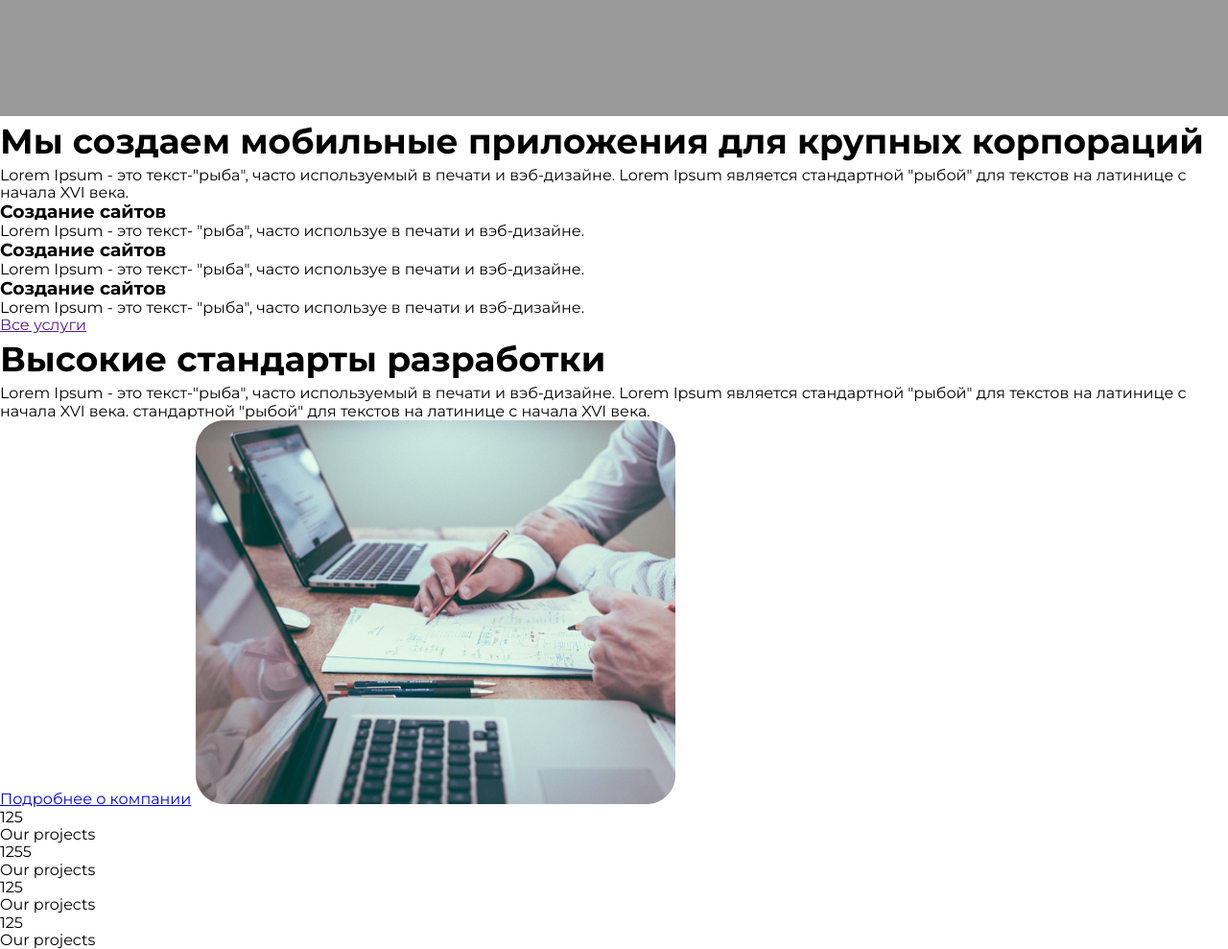
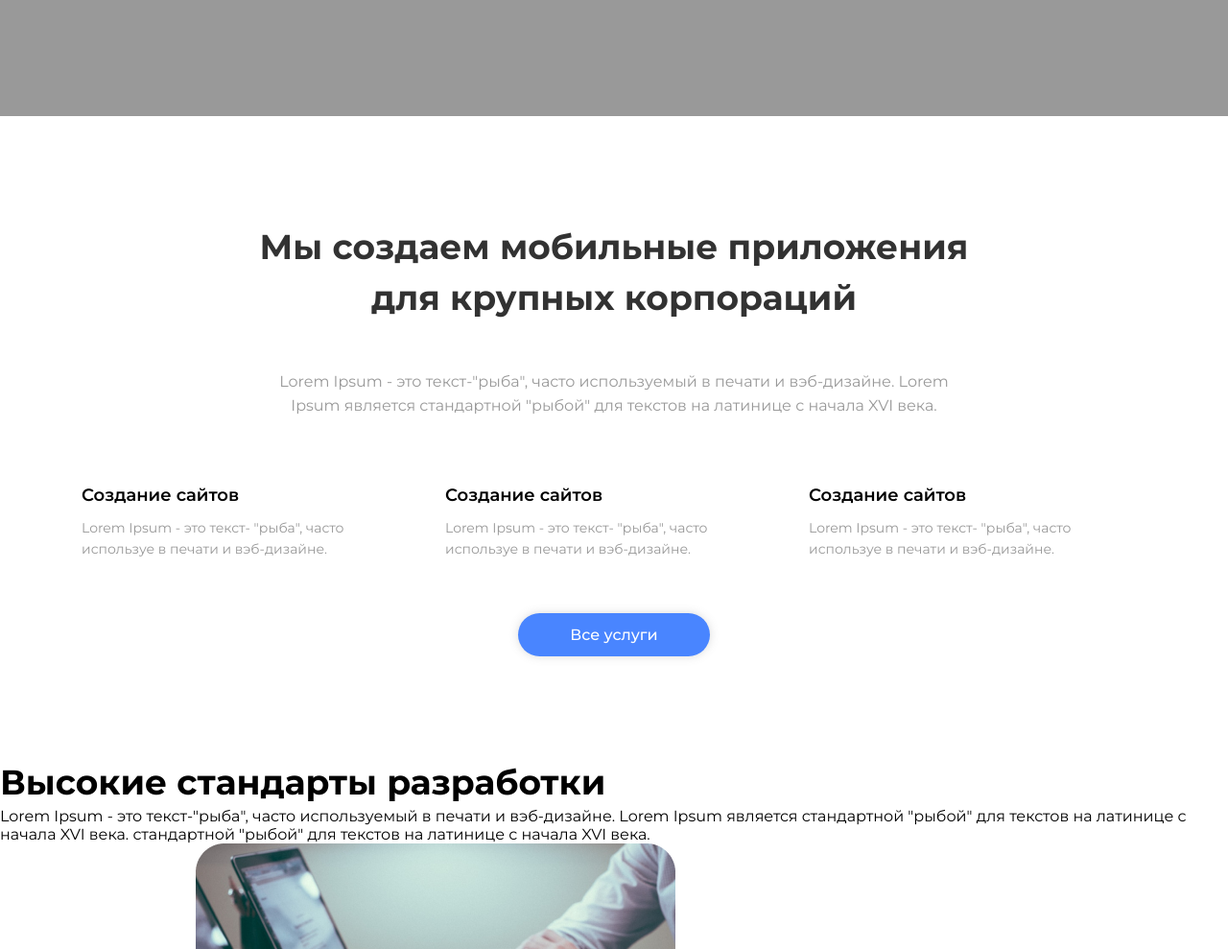
Before and after one commit to riko1212/50-blend, a plain HTML site: page index.html in a window 1280 px wide. Shown: the part 800-1789 px from the top of the page at 96% size. Drawn offline with nearby package versions, Linux system fonts and the light colour scheme.

Commit message:
add first section

```diff
--- a/css/styles.css
+++ b/css/styles.css
@@ -104,3 +104,71 @@ ul {
   box-shadow: 0px 0px 10px rgba(111, 111, 111, 0.25);
   border-radius: 30px;
 }
+
+.about {
+  padding-top: 110px;
+  padding-bottom: 105px;
+}
+
+.about-title {
+  margin: 0 auto;
+  margin-bottom: 50px;
+  max-width: 741px;
+  text-align: center;
+  color: #323232;
+}
+
+.about-text {
+  margin: 0 auto;
+  margin-bottom: 70px;
+  max-width: 730px;
+  font-size: 16px;
+  line-height: 1.56;
+  text-align: center;
+  color: var(--second-text-color);
+}
+.about-list {
+    margin-bottom: 55px;
+    display: flex;
+}
+
+.about-item {
+    margin-left: 27px;
+    width: 353px
+}
+
+.about-item:first-child {
+  margin-left: 0;
+}
+
+.about-item-title {
+  margin-bottom: 12px;
+  font-weight: 600;
+  font-size: 18px;
+  line-height: 1.22;
+  color: #000000;
+}
+
+.about-item-text {
+  margin-bottom: ;
+  font-size: 14px;
+  line-height: 1.57;
+  color: var(--second-text-color);
+}
+
+.btn {
+  display: flex;
+  justify-content: center;
+  align-items: center;
+  max-width: 200px;
+  height: 45px;
+  margin: 0 auto;
+
+  font-weight: 500;
+  font-size: 16px;
+  line-height: 1.25;
+  color: var(--main-text-color);
+  background-color: var(--accent-color);
+  box-shadow: 0px 0px 10px rgba(111, 111, 111, 0.25);
+  border-radius: 30px;
+}
--- a/index.html
+++ b/index.html
@@ -43,27 +43,29 @@
 
       </section>
       <!--1 secttion-->
-      <section>
-        <h2 class="title">Мы создаем мобильные приложения для крупных корпораций</h2>
-        <p>
+      <section class="about">
+        <div class="container">
+        <h2 class="about-title title">Мы создаем мобильные приложения для крупных корпораций</h2>
+        <p class="about-text">
           Lorem Ipsum - это текст-"рыба", часто используемый в печати и вэб-дизайне. Lorem Ipsum
           является стандартной "рыбой" для текстов на латинице с начала XVI века.
         </p>
-        <ul class="list">
-          <li>
-            <h3>Создание сайтов</h3>
-            <p>Lorem Ipsum - это текст- "рыба", часто используе в печати и вэб-дизайне.</p>
+        <ul class="about-list list">
+          <li class="about-item">
+            <h3 class="about-item-title">Создание сайтов</h3>
+            <p class="about-item-text">Lorem Ipsum - это текст- "рыба", часто используе в печати и вэб-дизайне.</p>
           </li>
-          <li>
-            <h3>Создание сайтов</h3>
-            <p>Lorem Ipsum - это текст- "рыба", часто используе в печати и вэб-дизайне.</p>
+          <li class="about-item">
+            <h3 class="about-item-title">Создание сайтов</h3>
+            <p class="about-item-text">Lorem Ipsum - это текст- "рыба", часто используе в печати и вэб-дизайне.</p>
           </li>
-          <li>
-            <h3>Создание сайтов</h3>
-            <p>Lorem Ipsum - это текст- "рыба", часто используе в печати и вэб-дизайне.</p>
+          <li class="about-item">
+            <h3 class="about-item-title">Создание сайтов</h3>
+            <p class="about-item-text">Lorem Ipsum - это текст- "рыба", часто используе в печати и вэб-дизайне.</p>
           </li>
         </ul>
-        <a href="">Все услуги</a>
+        <a class="btn link" href="">Все услуги</a>
+      </div>
       </section>
       <section>
         <h2 class="title">Высокие стандарты разработки</h2>
```
